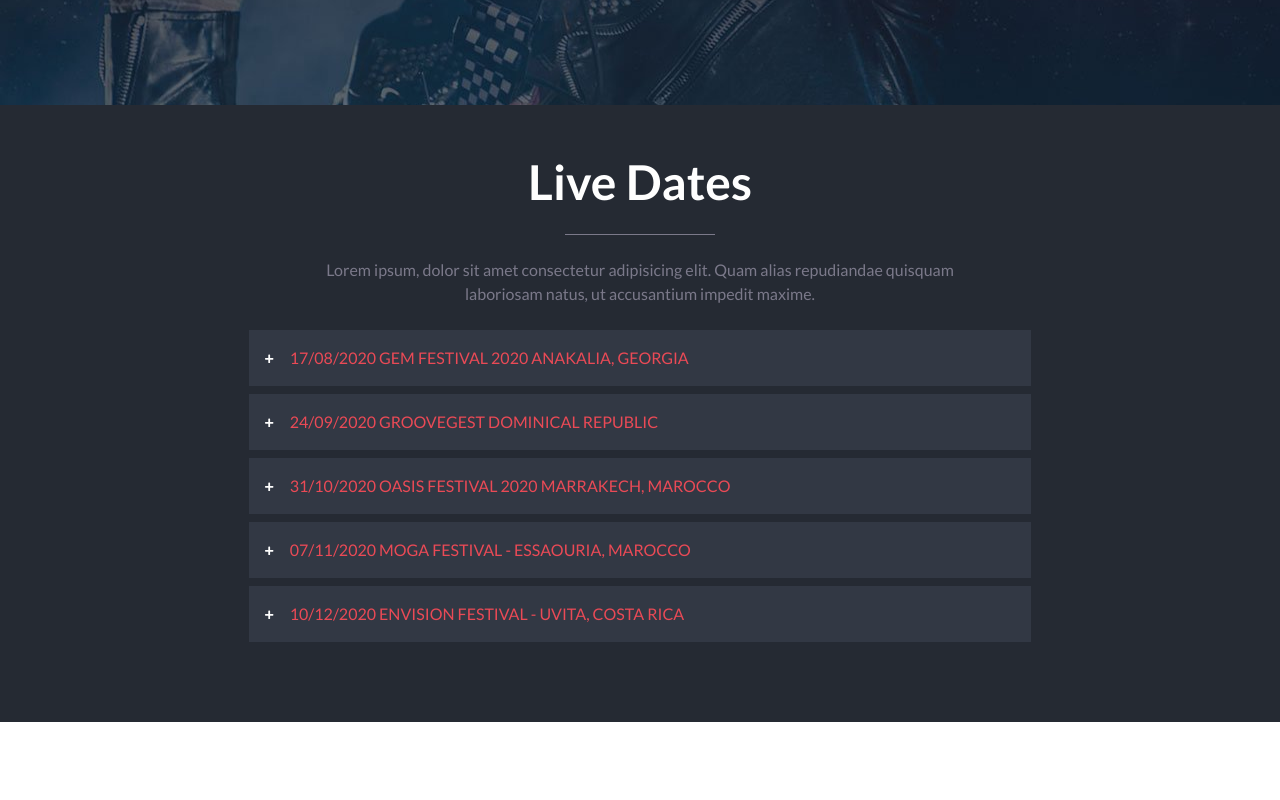
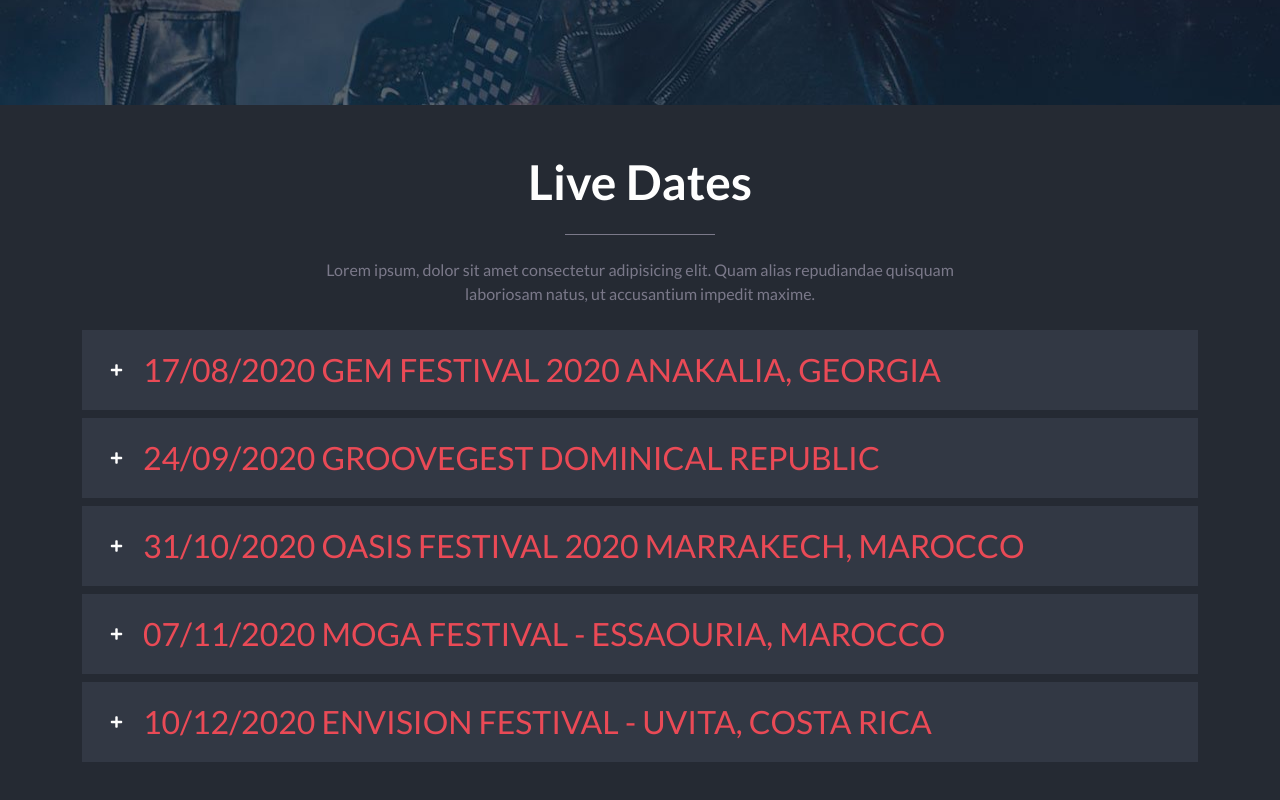
Before and after one commit to saragrigolin/proj-html-vuejs, a Vue app: page / in a window 1280 px wide. Shown: the part 3270-4070 px from the top of the page. Before the commit the page ends 3992 px from the top, so only its background shows below. Built offline with nearby package versions, Linux system fonts and the light colour scheme.

Commit message:
add li live dates

```diff
--- a/src/components/Main.vue
+++ b/src/components/Main.vue
@@ -93,7 +93,7 @@
                 </div>
             </div>
             <div class="container">
-                <ul class="date-list px-0 py-4">
+                <ul class="date-list px-0 py-4 w-80">
                     <li class="date-list-item"><i class="fas fa-plus"></i><span>17/08/2020 gem festival 2020 anakalia, georgia</span></li>
                     <li class="date-list-item"><i class="fas fa-plus"></i><span>24/09/2020 groovegest dominical republic</span></li>
                     <li class="date-list-item"><i class="fas fa-plus"></i><span>31/10/2020 oasis festival 2020 marrakech, marocco</span></li>
@@ -196,17 +196,9 @@
             }
         }
         .all-news.my_btn {
-            background-color: $mandy;
-            color: $white;
-            text-transform: uppercase;
             text-align: center;
-            cursor: pointer;
             border-radius: 0;
             width: 100%;
-        }
-        .all-news.my_btn:hover {
-            background-color: $white;
-            color: $charade;
         }
     }
     .main-container.music {
@@ -243,21 +235,29 @@
     }
     .date-list {
         list-style-type: none;
-        width: 70%;
         margin: 0 auto;
         .date-list-item {
             text-transform: uppercase;
-            padding: 1em 1em;
+            padding: 1em 1.5em;
             margin-bottom: 0.5em;
             display: flex;
             align-items: center;
             background-color: $backgroundMusicIsLife;
+            cursor: pointer;
             span {
                 color: $mandy;
-                margin-left: 1em;
+                margin-left: 0.5em;
+                font-size: 2em;
             }
             .fa-plus {
-                font-size: 0.6em;
+                font-size: 1.5em;
+                padding: 0.2em;
+            }
+        }
+        .date-list-item:hover {
+            background-color: $liHover;
+            .fa-plus {
+                background-color: $mandy;
             }
         }
     }
```
